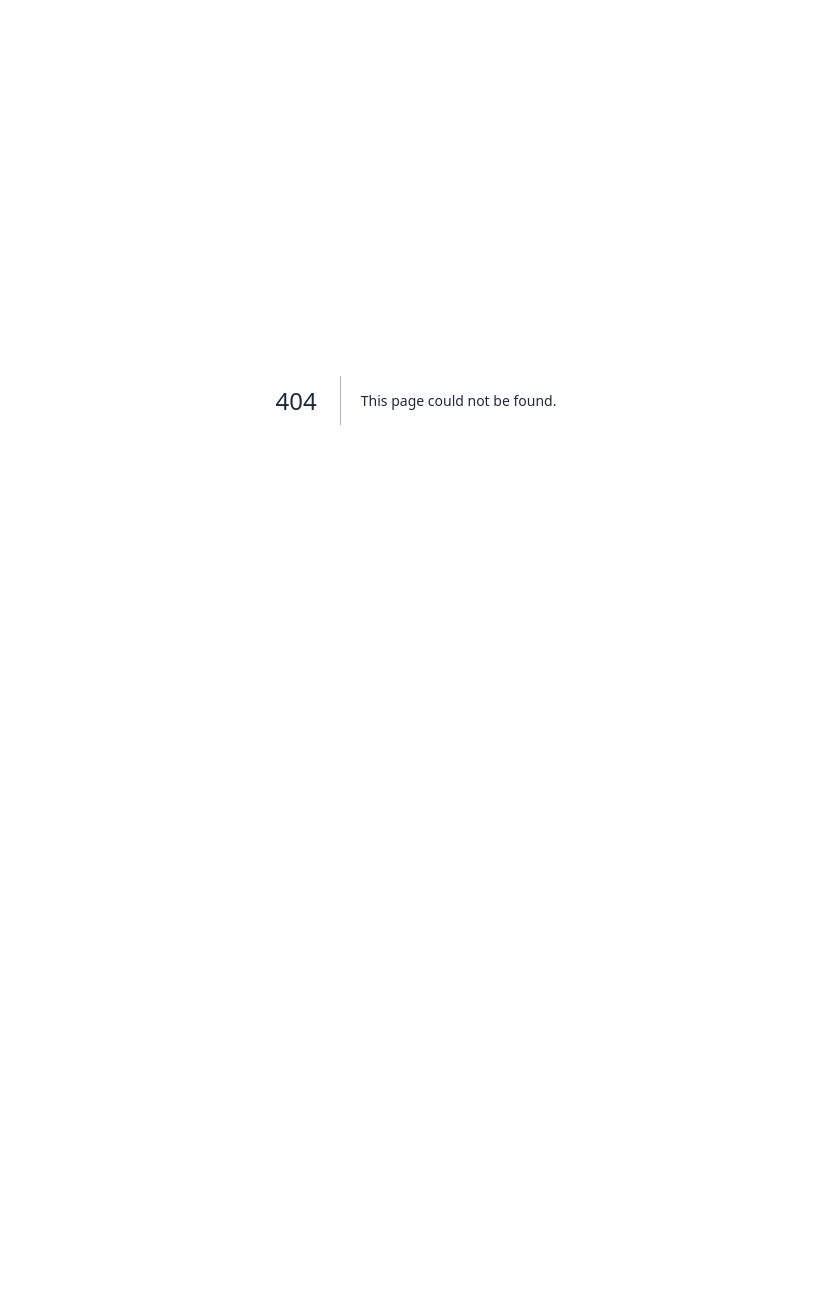
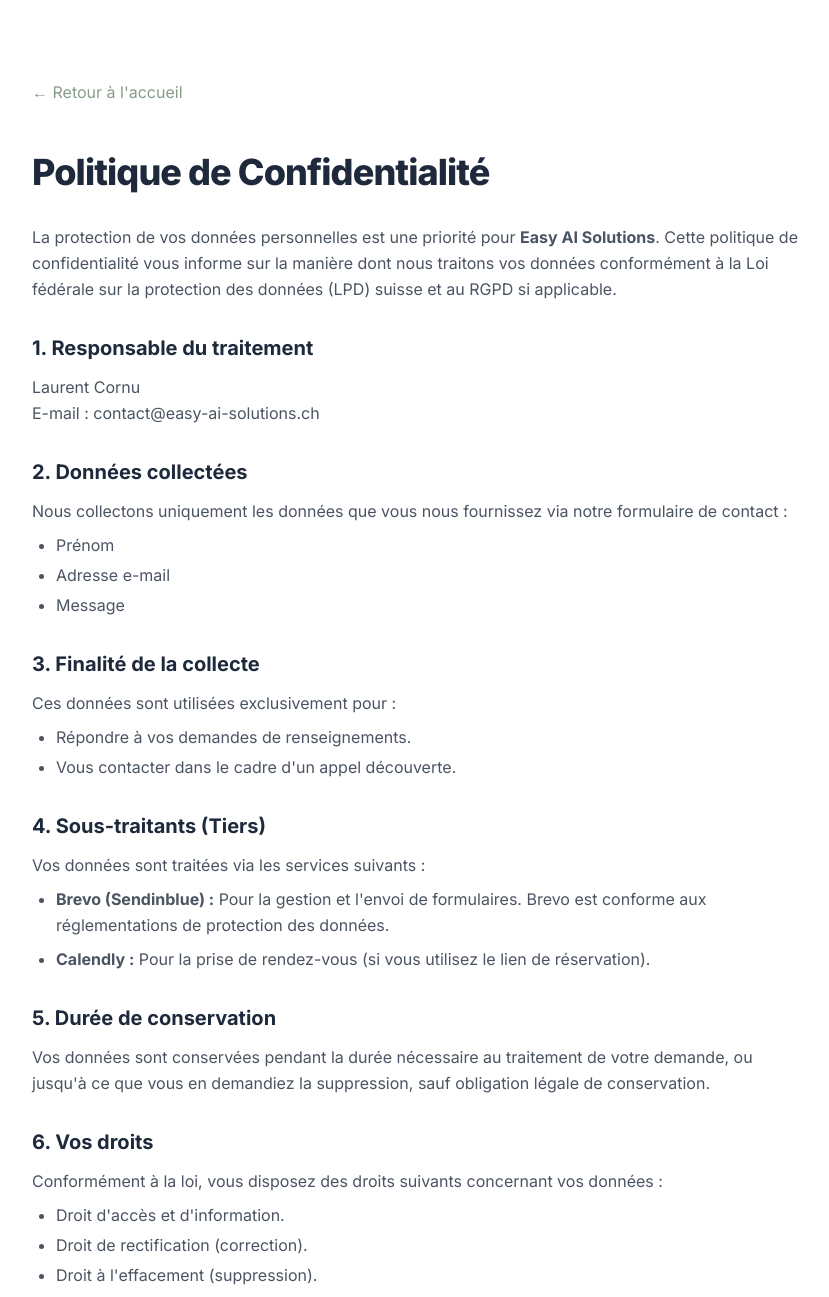
Before and after one commit to laurent-debug/easy-ai-solutions-landing, a Next.js app: page /politique-de-confidentialite in a window 1280 px wide. Before the commit this address had no page. Shown: the top 1297 px of the page, without its empty margins (224-1053 px from the left). Before the commit the page ends 800 px from the top, so only its background shows below. Built offline with nearby package versions, Linux system fonts and the light colour scheme.

Commit message:
Add legal and privacy pages and update footer links

```diff
--- /dev/null
+++ b/app/mentions-legales/page.tsx
@@ -0,0 +1,59 @@
+import Link from 'next/link'
+
+export default function MentionsLegales() {
+  return (
+    <main className="min-h-screen bg-white text-navy px-6 py-20 lg:px-8 selection:bg-sage/30">
+      <div className="max-w-3xl mx-auto">
+        <Link href="/" className="inline-flex items-center gap-2 text-sage hover:underline mb-12">
+          ← Retour à l'accueil
+        </Link>
+        <h1 className="text-4xl font-extrabold tracking-tight text-navy mb-8">Mentions Légales</h1>
+
+        <div className="space-y-8 text-navy/80 leading-relaxed">
+          <section>
+            <h2 className="text-xl font-bold text-navy mb-3">1. Éditeur du site</h2>
+            <p><strong>Nom de l'entreprise :</strong> [Votre Nom d'Entreprise / Raison sociale]</p>
+            <p><strong>Forme juridique :</strong> [Raison individuelle / Sàrl / SA]</p>
+            <p><strong>Siège social :</strong> [Votre Adresse, Suisse]</p>
+            <p><strong>Adresse e-mail :</strong> contact@easy-ai-solutions.ch</p>
+            <p><strong>Téléphone :</strong> [Votre Numéro de Téléphone (facultatif)]</p>
+          </section>
+
+          <section>
+            <h2 className="text-xl font-bold text-navy mb-3">2. Représentant légal</h2>
+            <p>Laurent Cornu, Fondateur</p>
+          </section>
+
+          <section>
+            <h2 className="text-xl font-bold text-navy mb-3">3. Numéro d'immatriculation</h2>
+            <p><strong>Numéro IDE / UID :</strong> [Votre numéro IDE (ex: CHE-123.456.789) - laissez vide si non inscrit]</p>
+          </section>
+
+          <section>
+            <h2 className="text-xl font-bold text-navy mb-3">4. Hébergement</h2>
+            <p>Ce site est hébergé par <strong>Vercel Inc.</strong></p>
+            <p>Adresse : 340 S Lemon Ave #1142, Walnut, CA 91789, États-Unis</p>
+          </section>
+
+          <section>
+            <h2 className="text-xl font-bold text-navy mb-3">5. Propriété intellectuelle</h2>
+            <p>
+              L'ensemble de ce site relève de la législation suisse et internationale sur le droit d'auteur
+              et la propriété intellectuelle. Tous les droits de reproduction sont réservés, y compris pour
+              les documents téléchargeables et les représentations iconographiques et photographiques.
+            </p>
+          </section>
+
+          <section>
+            <h2 className="text-xl font-bold text-navy mb-3">6. Limitation de responsabilité</h2>
+            <p>
+              Les informations contenues sur ce site sont aussi précises que possible et le site est périodiquement
+              mis à jour, mais peut toutefois contenir des inexactitudes, des omissions ou des lacunes.
+              L'utilisation du contenu du site se fait aux seuls risques de l'utilisateur.
+            </p>
+          </section>
+        </div>
+      </div>
+    </main>
+  )
+}
--- a/app/page.tsx
+++ b/app/page.tsx
@@ -169,9 +169,9 @@ export default function LandingPage() {
           <div className="flex items-center gap-6 text-sm text-navy/60">
             <a href="mailto:contact@easy-ai-solutions.ch" className="hover:text-navy transition-colors">contact@easy-ai-solutions.ch</a>
             <span className="w-1 h-1 rounded-full bg-slate-300"></span>
-            <a href="#" className="hover:text-navy transition-colors">Mentions légales</a>
+            <a href="/mentions-legales" className="hover:text-navy transition-colors">Mentions légales</a>
             <span className="w-1 h-1 rounded-full bg-slate-300"></span>
-            <a href="#" className="hover:text-navy transition-colors">Politique de confidentialité (RGPD)</a>
+            <a href="/politique-de-confidentialite" className="hover:text-navy transition-colors">Politique de confidentialité (RGPD)</a>
           </div>
         </div>
       </footer>
--- /dev/null
+++ b/app/politique-de-confidentialite/page.tsx
@@ -0,0 +1,89 @@
+import Link from 'next/link'
+
+export default function PolitiqueConfidentialite() {
+  return (
+    <main className="min-h-screen bg-white text-navy px-6 py-20 lg:px-8 selection:bg-sage/30">
+      <div className="max-w-3xl mx-auto">
+        <Link href="/" className="inline-flex items-center gap-2 text-sage hover:underline mb-12">
+          ← Retour à l'accueil
+        </Link>
+        <h1 className="text-4xl font-extrabold tracking-tight text-navy mb-8">Politique de Confidentialité</h1>
+
+        <div className="space-y-8 text-navy/80 leading-relaxed">
+          <p>
+            La protection de vos données personnelles est une priorité pour <strong>Easy AI Solutions</strong>.
+            Cette politique de confidentialité vous informe sur la manière dont nous traitons vos données
+            conformément à la Loi fédérale sur la protection des données (LPD) suisse et au RGPD si applicable.
+          </p>
+
+          <section>
+            <h2 className="text-xl font-bold text-navy mb-3">1. Responsable du traitement</h2>
+            <p>Laurent Cornu</p>
+            <p>E-mail : contact@easy-ai-solutions.ch</p>
+          </section>
+
+          <section>
+            <h2 className="text-xl font-bold text-navy mb-3">2. Données collectées</h2>
+            <p>Nous collectons uniquement les données que vous nous fournissez via notre formulaire de contact :</p>
+            <ul className="list-disc pl-6 mt-2 space-y-1">
+              <li>Prénom</li>
+              <li>Adresse e-mail</li>
+              <li>Message</li>
+            </ul>
+          </section>
+
+          <section>
+            <h2 className="text-xl font-bold text-navy mb-3">3. Finalité de la collecte</h2>
+            <p>Ces données sont utilisées exclusivement pour :</p>
+            <ul className="list-disc pl-6 mt-2 space-y-1">
+              <li>Répondre à vos demandes de renseignements.</li>
+              <li>Vous contacter dans le cadre d'un appel découverte.</li>
+            </ul>
+          </section>
+
+          <section>
+            <h2 className="text-xl font-bold text-navy mb-3">4. Sous-traitants (Tiers)</h2>
+            <p>Vos données sont traitées via les services suivants :</p>
+            <ul className="list-disc pl-6 mt-2 space-y-2">
+              <li>
+                <strong>Brevo (Sendinblue) :</strong> Pour la gestion et l'envoi de formulaires.
+                Brevo est conforme aux réglementations de protection des données.
+              </li>
+              <li>
+                <strong>Calendly :</strong> Pour la prise de rendez-vous (si vous utilisez le lien de réservation).
+              </li>
+            </ul>
+          </section>
+
+          <section>
+            <h2 className="text-xl font-bold text-navy mb-3">5. Durée de conservation</h2>
+            <p>
+              Vos données sont conservées pendant la durée nécessaire au traitement de votre demande,
+              ou jusqu'à ce que vous en demandiez la suppression, sauf obligation légale de conservation.
+            </p>
+          </section>
+
+          <section>
+            <h2 className="text-xl font-bold text-navy mb-3">6. Vos droits</h2>
+            <p>Conformément à la loi, vous disposez des droits suivants concernant vos données :</p>
+            <ul className="list-disc pl-6 mt-2 space-y-1">
+              <li>Droit d'accès et d'information.</li>
+              <li>Droit de rectification (correction).</li>
+              <li>Droit à l'effacement (suppression).</li>
+              <li>Droit d'opposition au traitement.</li>
+            </ul>
+            <p className="mt-2">Pour exercer ces droits, contactez-nous à : <strong>contact@easy-ai-solutions.ch</strong></p>
+          </section>
+
+          <section>
+            <h2 className="text-xl font-bold text-navy mb-3">7. Cookies</h2>
+            <p>
+              Ce site web ne dépose aucun cookie de traçage publicitaire ou analytique intrusif.
+              Seuls des cookies techniques essentiels au bon fonctionnement peuvent être utilisés.
+            </p>
+          </section>
+        </div>
+      </div>
+    </main>
+  )
+}
```
